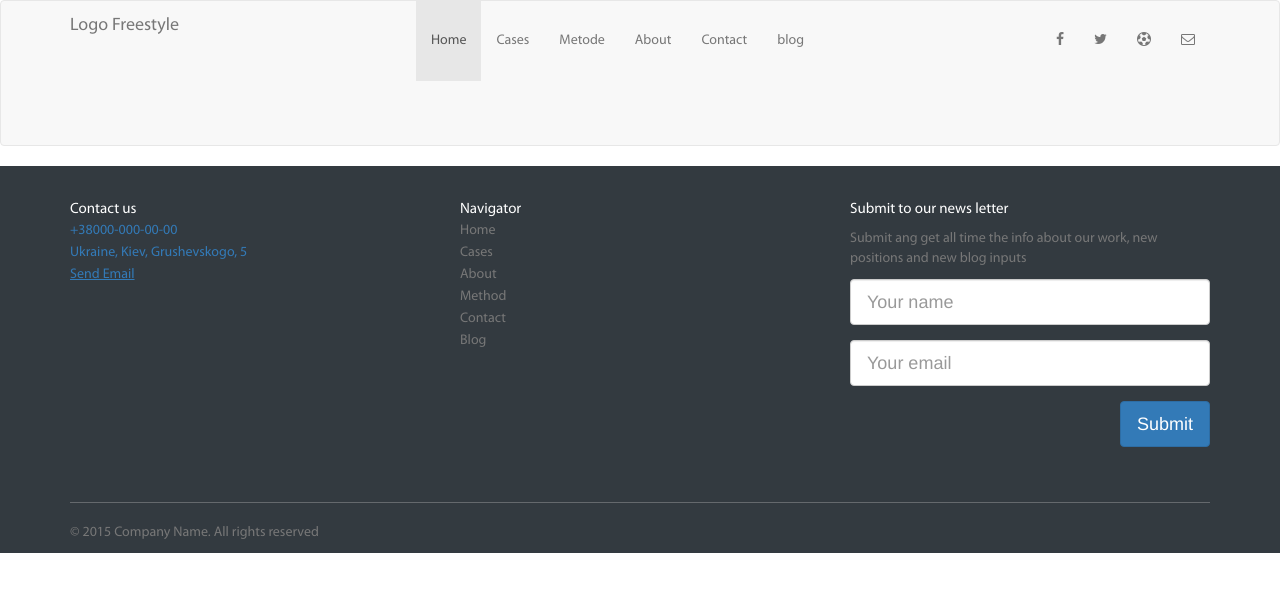
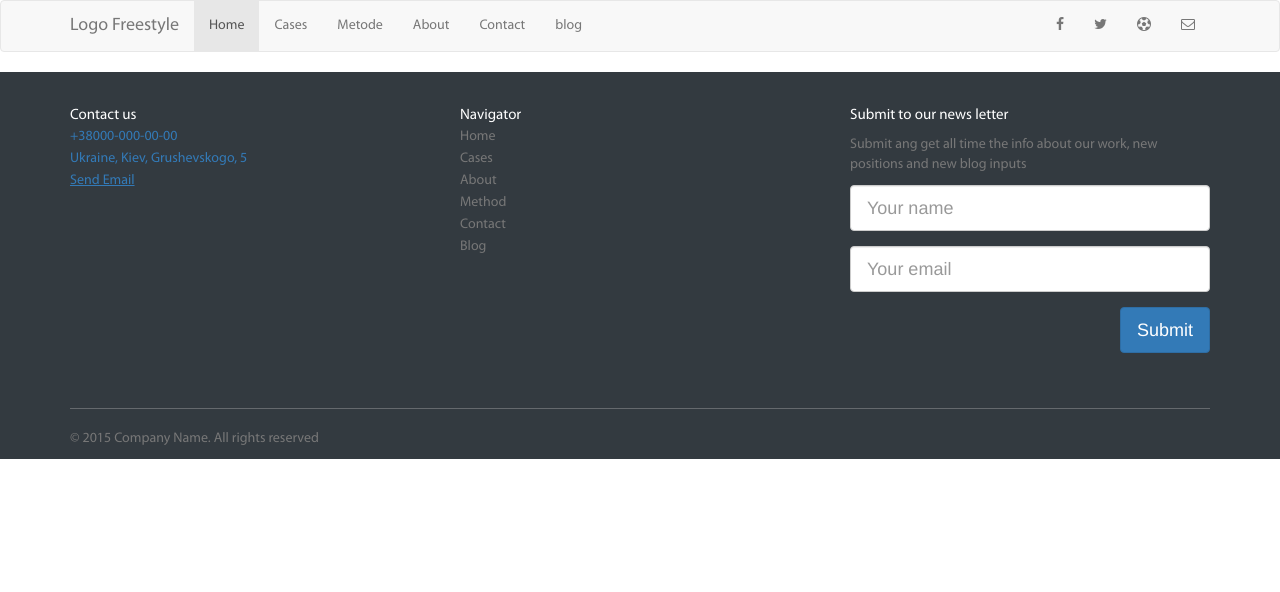
Before and after one commit to Izakharchenko/First-page, a plain HTML site: page index.html in a window 1280 px wide. Drawn offline with nearby package versions, Linux system fonts and the light colour scheme.

Commit message:
menu fixed

```diff
--- a/css/my-style.css
+++ b/css/my-style.css
@@ -1,21 +1,25 @@
 /*body { padding-bottom: 70px; }*/
 
-.navbar .navbar-nav {
-    display: inline-block;
-    float: none;
-    vertical-align: top;
-}
+/*.navbar .navbar-nav {*/
+    /*display: inline-block;*/
+    /*float: none;*/
+    /*vertical-align: top;*/
+/*}*/
 
-.navbar .navbar-collapse {
-    text-align: center;
-}
+/*.navbar .navbar-collapse {*/
+    /*text-align: center;*/
+/*}*/
 
-.navbar-nav li a {
-    line-height: 50px;
-}
+/*.navbar-nav li a {*/
+    /*line-height: 50px;*/
+/*}*/
 
-.fa-twitter {
-}
+/*.navbar{*/
+    /*height: 146px;*/
+/*}*/
+
+/*.fa-twitter {*/
+/*}*/
 
 /*.fa-facebook-f:before,*/
 /*.fa-facebook:before {*/
@@ -24,10 +28,10 @@
     /*background-color: #2b669a;*/
 
 /*}*/
-.w {
-    width: 100%;
-    height: 423px;
-}
+/*.w {*/
+    /*width: 100%;*/
+    /*height: 423px;*/
+/*}*/
 .partners {
     height: 60px;
     padding-top: 1px;
@@ -35,9 +39,7 @@
     border-bottom: 2px solid #313f4a;
     border-top: 2px solid #313f4a;
 }
-.navbar{
-    height: 146px;
-}
+
 footer{
     background-color: rgb(51, 58, 64);
 }
--- a/index.html
+++ b/index.html
@@ -55,8 +55,15 @@
                         <li><a href="#blog">blog</a></li>
                     </ul>
 
-                    <ul class="nav navbar-nav navbar-right">
-                        <li><a class="btn-twitter" href="#facebook"><i class="fa fa-facebook" aria-hidden="true"></i></a></li>
+                    <ul class="list-inline visible-xs">
+                        <li><a href="#facebook"><i class="fa fa-facebook" aria-hidden="true"></i></a></li>
+                        <li><a href="#twitter"><i class="fa fa-twitter" aria-hidden="true"></i></a></li>
+                        <li><a href="#bolls"><i class="fa fa-futbol-o" aria-hidden="true"></i></a></li>
+                        <li><a href="#mail"><i class="fa fa-envelope-o" aria-hidden="true"></i></a></li>
+                    </ul>
+
+                    <ul class="nav navbar-nav navbar-right hidden-xs">
+                        <li><a href="#facebook"><i class="fa fa-facebook" aria-hidden="true"></i></a></li>
                         <li><a href="#twitter"><i class="fa fa-twitter" aria-hidden="true"></i></a></li>
                         <li><a href="#bolls"><i class="fa fa-futbol-o" aria-hidden="true"></i></a></li>
                         <li><a href="#mail"><i class="fa fa-envelope-o" aria-hidden="true"></i></a></li>
```
Also changed, not shown: 1 other file.
